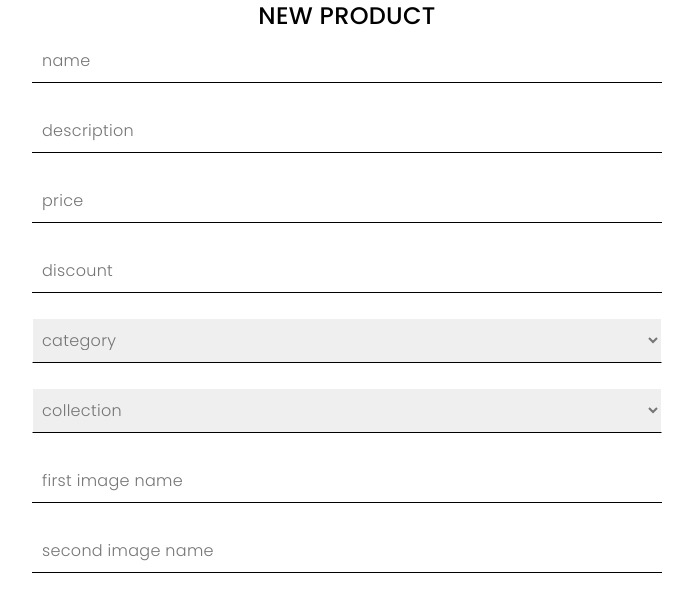
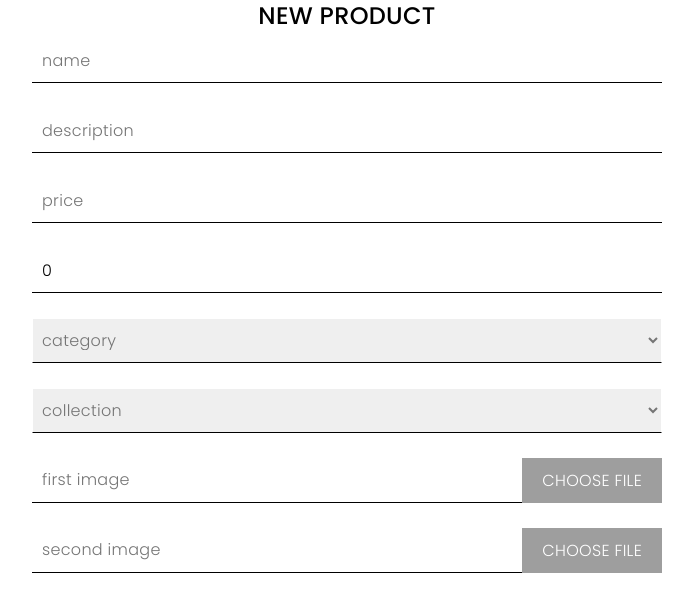
Before and after one commit to Defersye/No-cap, a PHP site: page /templates/admin/database/new/new_product.php in a window 1280 px wide. Shown: the part 163-758 px from the top of the page, without its empty margins (293-986 px from the left). Run offline with PHP 8.4, Linux system fonts and the light colour scheme; data comes from the database, SQL or seed files in the repository; grey boxes are pictures that could not be loaded.

Commit message:
ADMIN DATABASE FINISHED

```diff
--- a/models/AuthorizationModel.php
+++ b/models/AuthorizationModel.php
@@ -33,7 +33,6 @@ class AuthorizationModel
          $md5_password = md5($password);
 
          // Handle avatar upload
-         $avatar_path = '';
          if (isset($avatar['name'])) {;
             $avatar_name = $avatar['name'];
             $avatar_path = 'assets/img/database/avatars/' . $avatar_name;
--- a/templates/admin/database/admin.css
+++ b/templates/admin/database/admin.css
@@ -139,3 +139,40 @@ select.form_input {
    font-size: 18px;
    text-transform: uppercase;
 }
+
+/* img */
+.auth_img {
+   display: flex;
+   width: 100%;
+}
+.auth_img_text {
+   padding: 10px;
+   height: 45px;
+   width: 100%;
+   display: flex;
+   align-items: center;
+   justify-content: start;
+   float: left;
+   border-bottom: 1px solid black;
+}
+.auth_img_btn {
+   padding: 10px 20px;
+   height: 45px;
+   min-width: fit-content;
+   display: grid;
+   place-items: center;
+   color: white;
+   text-transform: uppercase;
+   background-color: steelblue;
+   background-size: 200px 200px;
+   background-image: url(/assets//img/layout/texture.png);
+   transition: 0.2s ease-in-out;
+}
+#register_img_1,
+#register_img_2 {
+   display: none;
+}
+.auth_img:hover .auth_img_btn,
+.auth_img:active .auth_img_btn {
+   background-image: none;
+}
--- a/templates/admin/database/new/new_product.php
+++ b/templates/admin/database/new/new_product.php
@@ -48,11 +48,11 @@ while ($row = $result->fetch_assoc()) {
       <section class="auth">
          <div class="container">
             <h2 class="form_title">New product</h2>
-            <form action="new_product_action.php" method="post" class="form">
+            <form action="new_product_action.php" method="post" class="form" enctype="multipart/form-data">
                <input type="text" name="name" placeholder="name" class="form_input" required>
                <input type="text" name="description" placeholder="description" class="form_input" required>
                <input type="number" name="price" placeholder="price" class="form_input" required pattern="[0-9]*" min="1">
-               <input type="number" name="discount" placeholder="discount" class="form_input" required pattern="[0-9]*" min="0">
+               <input type="number" name="discount" placeholder="discount" class="form_input" required pattern="[0-9]*" min="0" value="0">
                <select name="category_id" class="form_input" required>
                   <option value="" disabled selected>category</option>
                   <?php foreach ($categories as $category) { ?>
@@ -65,8 +65,16 @@ while ($row = $result->fetch_assoc()) {
                      <option value="<?= $collection['id_collection'] ?>"><?= $collection['name_collection'] ?></option>
                   <?php } ?>
                </select>
-               <input type="text" name="first_img" placeholder="first image name" class="form_input" required>
-               <input type="text" name="second_img" placeholder="second image name" class="form_input" required>
+               <label class="auth_img">
+                  <span id="register_img_1_text" class="auth_img_text" type="text">first image</span>
+                  <input type="file" id="register_img_1" name="product_img[]" class="auth_input" required>
+                  <span class="auth_img_btn">Choose file</span>
+               </label>
+               <label class="auth_img">
+                  <span id="register_img_2_text" class="auth_img_text" type="text">second image</span>
+                  <input type="file" id="register_img_2" name="product_img[]" class="auth_input" required>
+                  <span class="auth_img_btn">Choose file</span>
+               </label>
                <button type="submit" class="form_btn" id="submit">Create</button>
             </form>
          </div>
@@ -82,6 +90,7 @@ while ($row = $result->fetch_assoc()) {
       </div>
    </footer>
    <script>
+      // select
       let categorySelect = document.querySelector('select[name="category_id"]');
       categorySelect.style.color = "#757575";
       categorySelect.addEventListener('change', function() {
@@ -92,6 +101,34 @@ while ($row = $result->fetch_assoc()) {
       collectionSelect.addEventListener('change', function() {
          collectionSelect.style.color = "black";
       });
+
+      // img
+      let text1 = document.getElementById('register_img_1_text');
+      if (text1.innerHTML = "first image") {
+         text1.style.color = "#757575";
+      }
+      document.getElementById('register_img_1').addEventListener('change', function() {
+         let file = this.files[0];
+         text1.innerHTML = file.name;
+         text1.style.color = "black";
+      });
+
+      let text2 = document.getElementById('register_img_2_text');
+      if (text2.innerHTML = "second image") {
+         text2.style.color = "#757575";
+      }
+      document.getElementById('register_img_2').addEventListener('change', function() {
+         let file = this.files[0];
+         text2.innerHTML = file.name;
+         text2.style.color = "black";
+      });
+
+      // required
+      document.getElementById('submit').addEventListener('click', function() {
+         if (text1.innerHTML == "first image" || text2.innerHTML == "second image") {
+            alert("Please select an images");
+         }
+      });
    </script>
 </body>
 
--- a/views/RegisterView.php
+++ b/views/RegisterView.php
@@ -66,7 +66,7 @@ class RegisterView
                   <input type="password" id="register_confirm" class="auth_input" placeholder="confirm password" required>
                   <label class="auth_avatar">
                      <span class="auth_avatar_text" type="text">uploaded file name</span>
-                     <input type="file" id="register_avatar" class="auth_input" placeholder="avatar">
+                     <input type="file" id="register_avatar" class="auth_input">
                      <span class="auth_avatar_btn">Choose file</span>
                   </label>
                   <p class="auth_p">By creating an account, you agree to our <a href="">Terms and Conditions</a>, <a href="">Privacy Policy</a></p>
```
Also changed, not shown: templates/admin/database/edit/edit_product.php (+27 -3 lines), templates/admin/database/edit/edit_product_action.php (+12 -4 lines), templates/admin/database/new/new_product_action.php (+11 -3 lines).
